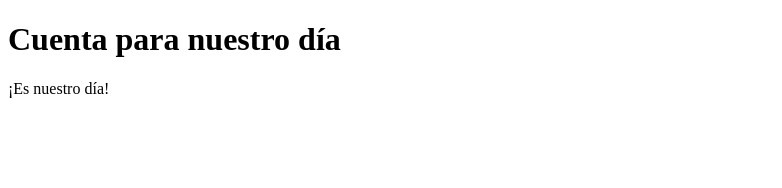
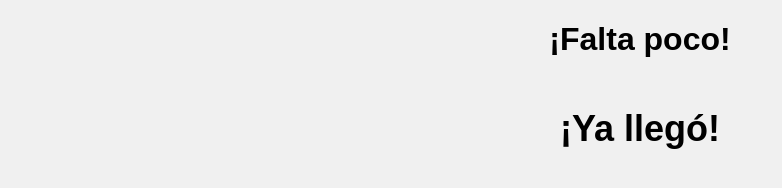
Before and after one commit to Sebas254cm/Jos-sebas, a plain HTML site: page index.html in a window 1280 px wide. Shown: the whole page, without its empty margins (0-782 px from the left). Drawn offline with Linux system fonts and the light colour scheme.

Commit message:
Update index.html

```diff
--- a/index.html
+++ b/index.html
@@ -1,53 +1,53 @@
 <!DOCTYPE html>
 <html>
 <head>
-    <title>Cuenta para nuestro día</title>
+    <title>Cuenta Regresiva</title>
     <style>
-        /* ... Tus estilos CSS aquí ... */
+        body {
+            text-align: center;
+            font-family: Arial, sans-serif;
+            background-color: #f0f0f0;
+        }
+
+        #countdown {
+            font-size: 36px;
+            font-weight: bold;
+            margin-top: 50px;
+        }
     </style>
 </head>
 <body>
-    <h1>Cuenta para nuestro día</h1>
-    <p id="timer"></p>
+    <h1>¡Falta poco!</h1>
+    <p id="countdown"></p>
 
     <script>
         // Función para formatear el tiempo
         function formatTime(time) {
-            // ... Tu función de formato aquí ...
+            const days = Math.floor(time / (1000 * 60 * 60 * 24));
+            const hours = Math.floor((time % (1000 * 60 * 60 * 24)) / (1000 * 60 * 60));
+            const minutes = Math.floor((time % (1000 * 60 * 60)) / (1000 * 60));
+            const seconds = Math.floor((time % (1000 * 60)) / 1000);
+            return `${days}d ${hours}h ${minutes}m ${seconds}s`;
         }
 
-        // Obtener el elemento del temporizador y el tiempo almacenado
-        const timerDisplay = document.getElementById('timer');
-        let storedTime = localStorage.getItem('remainingTime');
+        // Obtener el elemento del contador
+        const countdownElement = document.getElementById('countdown');
 
-        // Fecha de finalización
-        const countDownDate = new Date("Oct 11, 2023 00:00:00").getTime();
+        // Fecha de finalización (ajusta según tus necesidades)
+        const countDownDate = new Date("October 11, 2023 00:00:00").getTime();
 
-        // Función para actualizar el temporizador
-        function updateTimer() {
-            // Obtener el tiempo restante del almacenamiento local o calcularlo
-            let remainingTime = storedTime ? parseInt(storedTime) : countDownDate - new Date().getTime();
-            remainingTime -= 1000; // Resta un segundo
+        // Actualizar el contador cada segundo
+        setInterval(() => {
+            const now = new Date().getTime();
+            const distance = countDownDate - now;
 
-            // Almacenar el tiempo restante en el almacenamiento local
-            localStorage.setItem('remainingTime', remainingTime);
-
-            // Si la cuenta regresiva ha terminado, muestra un mensaje
-            if (remainingTime <= 0) {
-                clearInterval(x);
-                timerDisplay.textContent = "¡Es nuestro día!";
-                return;
+            if (distance < 0) {
+                clearInterval(this);
+                countdownElement.textContent = "¡Ya llegó!";
+            } else {
+                countdownElement.textContent = formatTime(distance);
             }
-
-            // Actualiza el texto del temporizador
-            timerDisplay.textContent = formatTime(remainingTime);
-        }
-
-        // Iniciar el intervalo para actualizar el temporizador cada segundo
-        const x = setInterval(updateTimer, 1000);
-
-        // Iniciar la actualización inicial
-        updateTimer();
+        }, 1000);
     </script>
 </body>
 </html>
```
